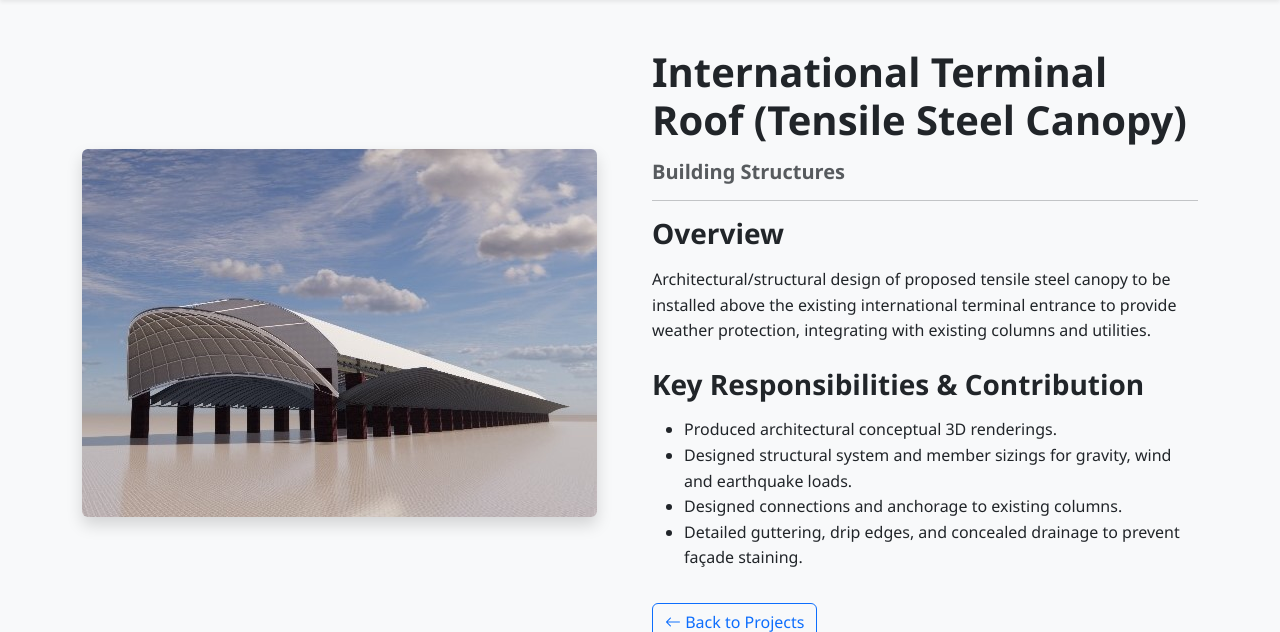
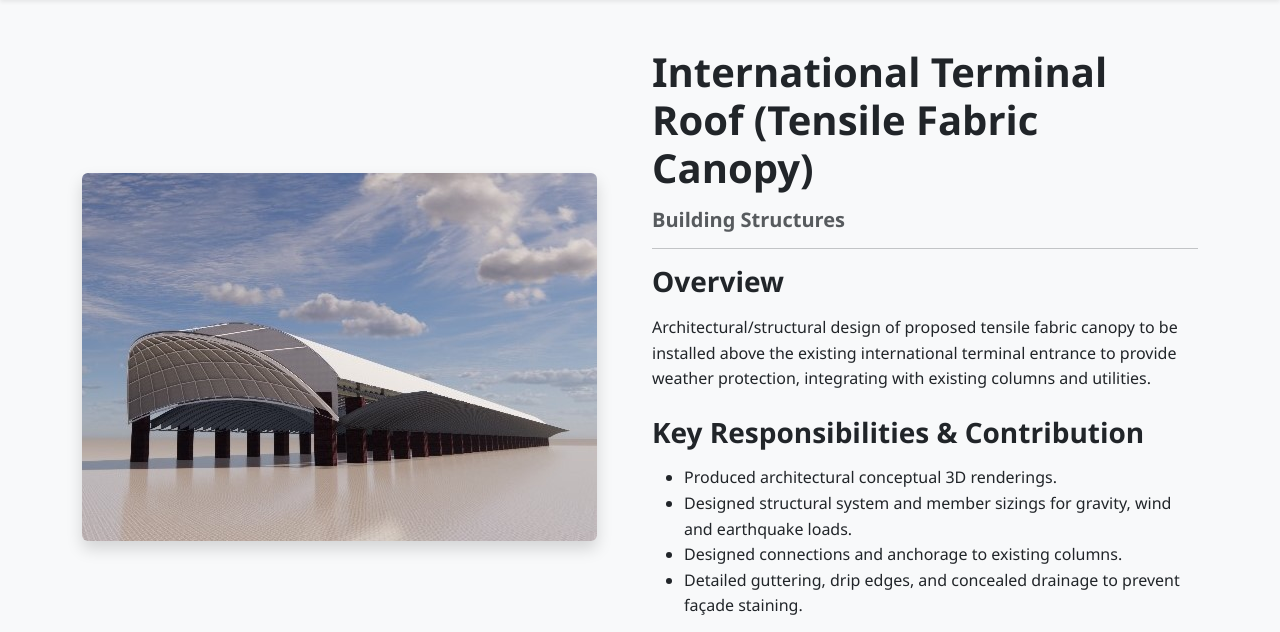
Before and after one commit to bikalpghimire/My-Website, a Flask app: page /projects/international-terminal-roof in a window 1280 px wide. Shown: the part 80-712 px from the top of the page. Run offline with Flask 3, Linux system fonts and the light colour scheme.

Commit message:
corrected name tensile fabric

```diff
--- a/templates/international-terminal-roof.html
+++ b/templates/international-terminal-roof.html
@@ -8,11 +8,11 @@
         <img src="/static/assets/img/canopy.jpg" alt="International Terminal Roof" class="img-fluid rounded shadow">
       </div>
       <div class="col-lg-6">
-        <h1 class="mb-3">International Terminal Roof (Tensile Steel Canopy)</h1>
+        <h1 class="mb-3">International Terminal Roof (Tensile Fabric Canopy)</h1>
         <h5 class="text-muted">Building Structures</h5>
         <hr>
         <h3>Overview</h3>
-        <p>Architectural/structural design of proposed tensile steel canopy to be installed above the existing international terminal entrance to provide
+        <p>Architectural/structural design of proposed tensile fabric canopy to be installed above the existing international terminal entrance to provide
           weather protection, integrating with existing columns and utilities.</p>
         <h3 class="mt-4">Key Responsibilities & Contribution</h3>
         <ul>
--- a/templates/projects.html
+++ b/templates/projects.html
@@ -52,7 +52,7 @@
           <img src="/static/assets/img/canopy.jpg" class="card-img-top" alt="International Terminal Roof">
           <div class="card-body">
             <h3 class="card-title">International Terminal Roof</h3>
-            <p class="card-text">Tensile Steel Structure covering on top of Existing Roof of International Terminal.</p>
+            <p class="card-text">Tensile Fabric Structure covering on top of Existing Roof of International Terminal.</p>
             <div class="badge bg-success">Building Structure</div>
             <a href="/projects/international-terminal-roof" class="stretched-link" aria-label="View International Terminal Roof project"></a>
           </div>
```
